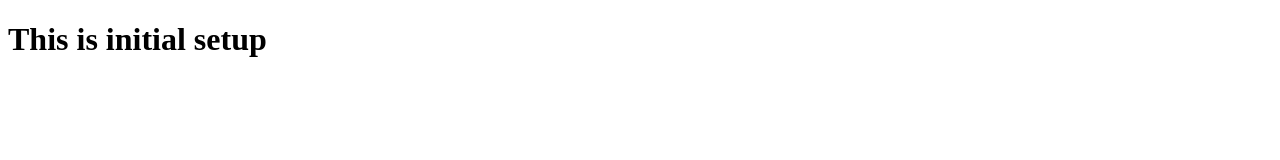
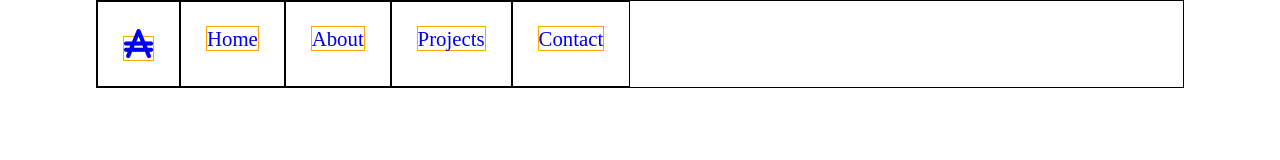
Before and after one commit to As00d/AnkitaSood, a plain HTML site: page index.html in a window 1280 px wide. Drawn offline with Linux system fonts and the light colour scheme.

Commit message:
Creating navbar

```diff
--- a/index.html
+++ b/index.html
@@ -1,13 +1,31 @@
 <!DOCTYPE html>
 <html lang="en">
-<head>
-    <meta charset="UTF-8">
-    <meta name="viewport" content="width=device-width, initial-scale=1.0">
-    <link rel="stylesheet" href="style.css">
+  <head>
+    <meta charset="UTF-8" />
+    <meta name="viewport" content="width=device-width, initial-scale=1.0" />
+    <link rel="stylesheet" href="style.css" />
     <title>Ankita Sood</title>
-</head>
-<body>
-   <h1>This is initial setup</h1>
+  </head>
+  <body>
+    <div class="container">
+      <div class="mainPage">
+        <div class="navbar">
+          <ul>
+            <li>
+              <a href="#"><i class="fa-solid fa-austral-sign"></i></a>
+            </li>
+            <li><a href="#">Home</a></li>
+            <li><a href="#">About</a></li>
+            <li><a href="#">Projects</a></li>
+            <li><a href="#">Contact</a></li>
+          </ul>
+        </div>
+      </div>
+    </div>
     <script src="script.js"></script>
-</body>
+    <script
+      src="https://kit.fontawesome.com/5f09283e63.js"
+      crossorigin="anonymous"
+    ></script>
+  </body>
 </html>
--- a/style.css
+++ b/style.css
@@ -0,0 +1,26 @@
+* {
+  padding: 0;
+  margin: 0;
+  box-sizing: border-box;
+}
+.navbar {
+  padding: 0 6rem;
+}
+a {
+  text-decoration: none;
+  border: 1px solid orange;
+}
+ul {
+  border: 1px solid black;
+  display: flex;
+  list-style-type: none;
+}
+li {
+  padding: 1.2em;
+  font-size: 1.3em;
+  border: 1px solid black;
+}
+
+i {
+    font-size: 1.6em;
+}
```
